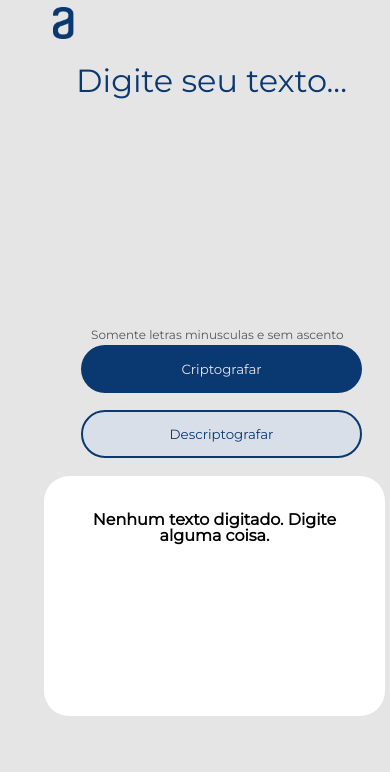
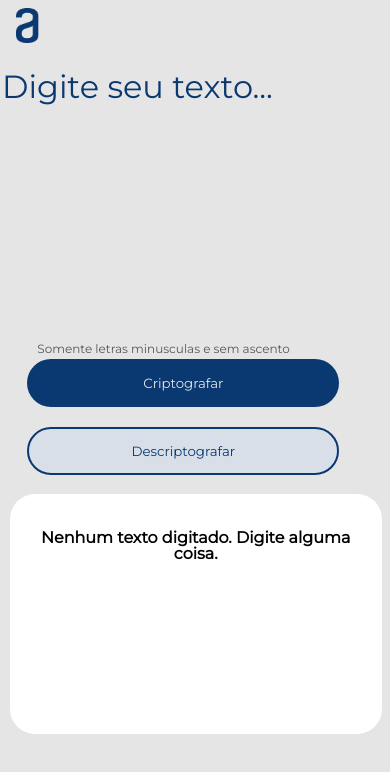
Before and after one commit to joao31245/alura_challenger, a plain HTML site: page index.html in a window 390 px wide. Shown: the top 772 px of the page. Drawn offline with Linux system fonts and the light colour scheme.

Commit message:
Melhorando responsividade - Celular

```diff
--- a/style.css
+++ b/style.css
@@ -224,17 +224,34 @@ e adicionando uma circuferencia as bordas. */
 
 /* Estilização para dispositivos com a resolução abaixo de 480px */
 @media screen and (max-width: 480px) {
+    header{
+        padding-left: 0%;
+        display: block;
+    }
     /* Aqui foi alterado o tamanho da imagem do cabeçalho. */
     header img{
         width: 6%;
     }
-
+    main{
+        display: inline-block;
+        padding-left: 0%;
+    }
+    .mensagem{
+        margin-left: 0%;
+    }
+    .AreaTexto h6{
+        padding-left: 7%;
+    }
     /* Aqui foi alterado o tamanho da div 'botoes' e do espaçamento. */
     .botoes{
+        display: inline-block;
         background-color:#E5E5E5;
-        padding-left: 12%;
         margin-right: 0;
         width: 100%;
+        padding-left: 7%;
+    }
+    .exibicao{
+        margin-left: 2.5%;
     }
 
     /* Aqui foi alterado a exibição dos botões e o tamanho.
@@ -249,6 +266,4 @@ e adicionando uma circuferencia as bordas. */
         display: block;
         width: 80%;
     }
-
-
 }
```
Also changed, not shown: reset.css (line endings or trailing spaces).
